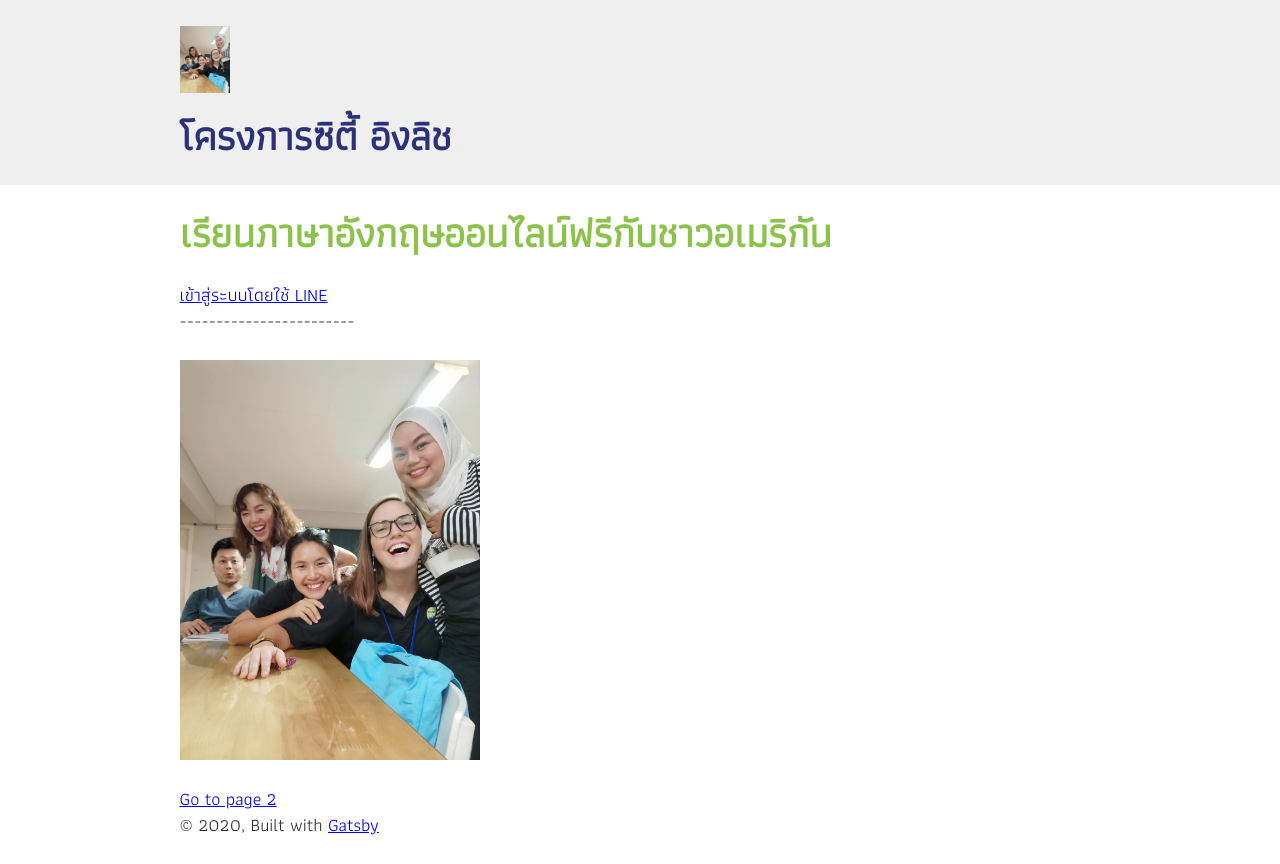
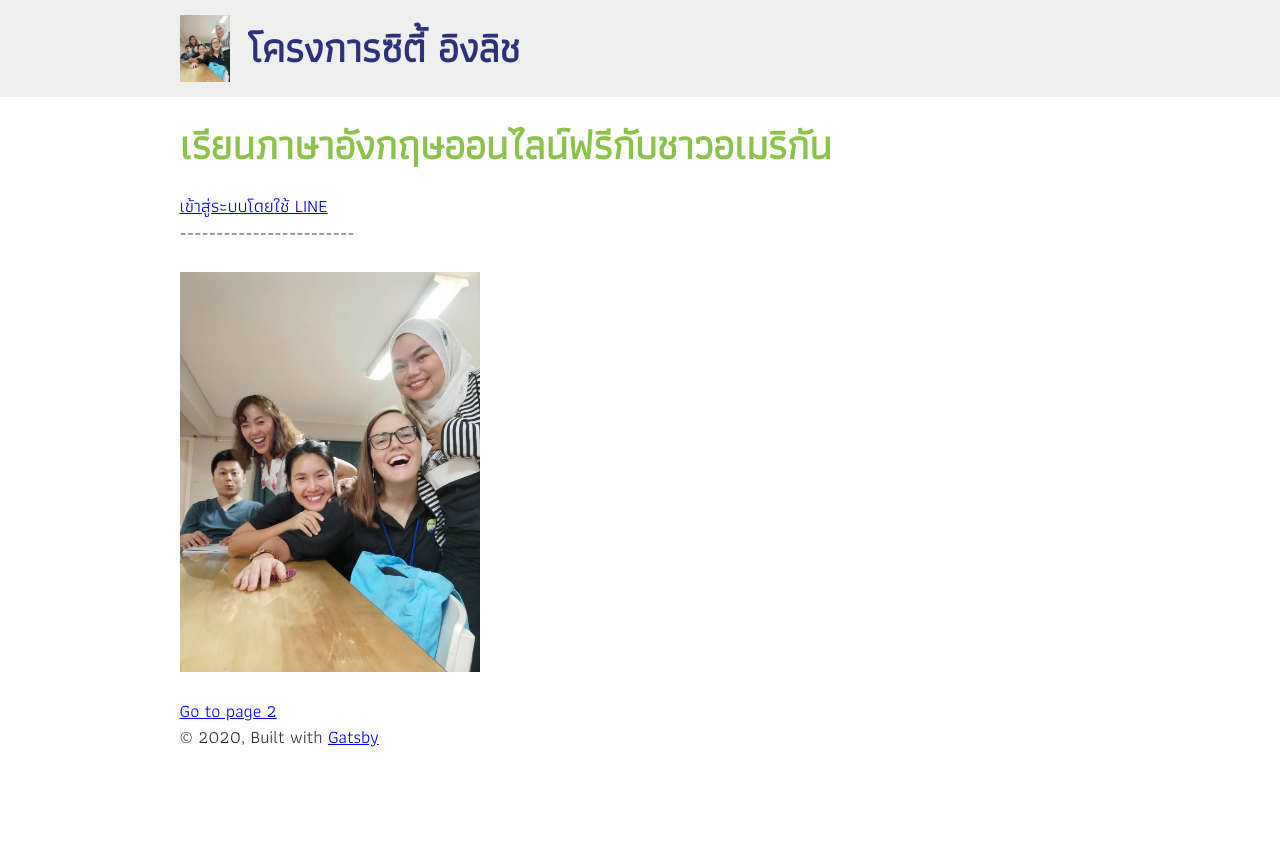
Before and after one commit to mattdvhope/gatsby-liff, a Gatsby site: page / in a window 1280 px wide. After the commit the page ends 800 px from the top, so only its background shows below. Built offline with nearby package versions, Linux system fonts and the light colour scheme; Gatsby itself is replaced by a stand-in of ours; a web font is replaced by a local one.

Commit message:
More imaging

```diff
--- a/src/components/header.js
+++ b/src/components/header.js
@@ -1,7 +1,7 @@
 import { Link } from "gatsby"
 import PropTypes from "prop-types"
 import React from "react"
-import Image1 from "../components/image1"
+import Image from "../components/image"
 
 const Header = ({ siteTitle }) => (
   <header
@@ -19,8 +19,16 @@ const Header = ({ siteTitle }) => (
     >
 
       <h1 style={{ margin: 0 }}>
-        <div style={{ maxWidth: `50px`, marginBottom: `1.2rem` }}>
-          <Image1 />
+        <div style={{
+          maxWidth: `50px`,
+          marginTop: `-0.6rem`,
+          marginBottom: `1.2rem`,
+          marginRight: `2%`,
+          float: `left`,
+          display: `inline`,
+          width: `7%`
+        }}>
+          <Image />
         </div>
 
         <Link
@@ -28,7 +36,7 @@ const Header = ({ siteTitle }) => (
           style={{
             color: `rgb(45, 49, 121)`,
             textDecoration: `none`,
-            fontFamily: `Athiti`
+            fontFamily: `Athiti`,
           }}
         >
           {siteTitle}
--- a/src/components/image1.js
+++ /dev/null
@@ -1,32 +0,0 @@
-import React from "react"
-import { useStaticQuery, graphql } from "gatsby"
-import Img from "gatsby-image"
-
-/*
- * This component is built using `gatsby-image` to automatically serve optimized
- * images with lazy loading and reduced file sizes. The image is loaded using a
- * `useStaticQuery`, which allows us to load the image from directly within this
- * component, rather than having to pass the image data down from pages.
- *
- * For more information, see the docs:
- * - `gatsby-image`: https://gatsby.dev/gatsby-image
- * - `useStaticQuery`: https://www.gatsbyjs.org/docs/use-static-query/
- */
-
-const Image = () => {
-  const data = useStaticQuery(graphql`
-    query {
-      placeholderImage: file(relativePath: { eq: "mikayla-students.jpg" }) {
-        childImageSharp {
-          fluid(maxWidth: 300) {
-            ...GatsbyImageSharpFluid
-          }
-        }
-      }
-    }
-  `)
-
-  return <Img fluid={data.placeholderImage.childImageSharp.fluid} />
-}
-
-export default Image
```
